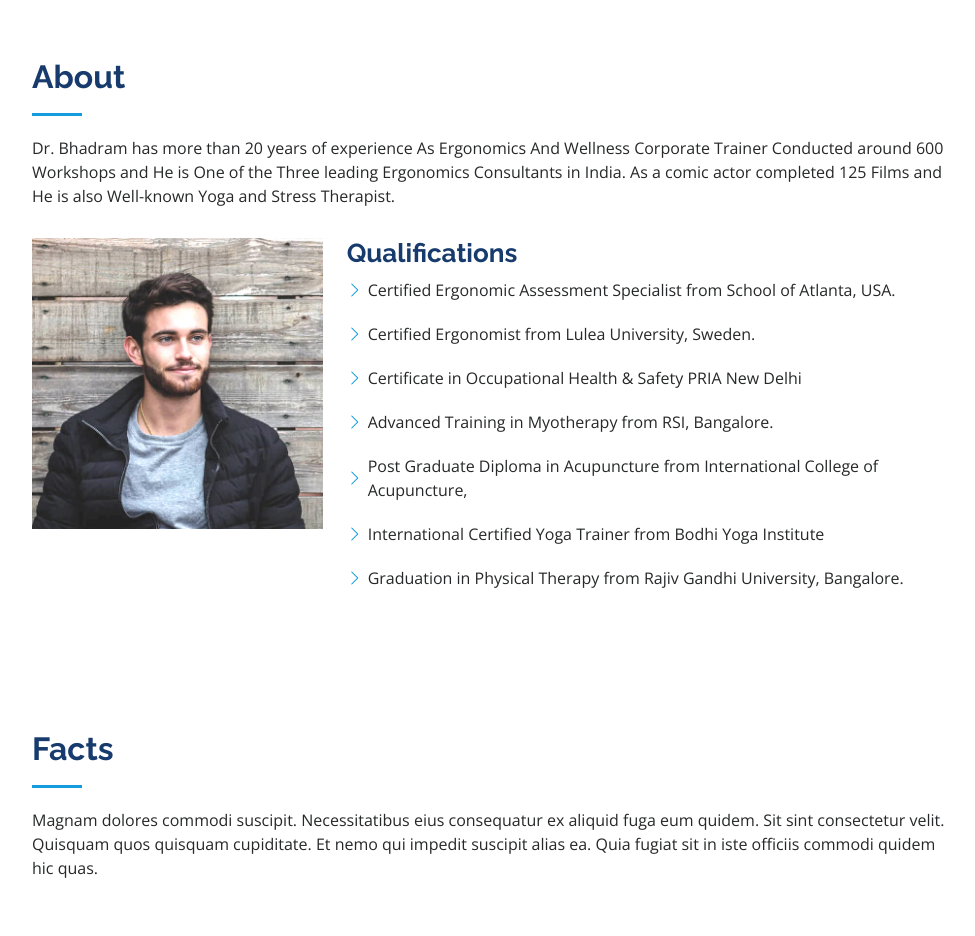
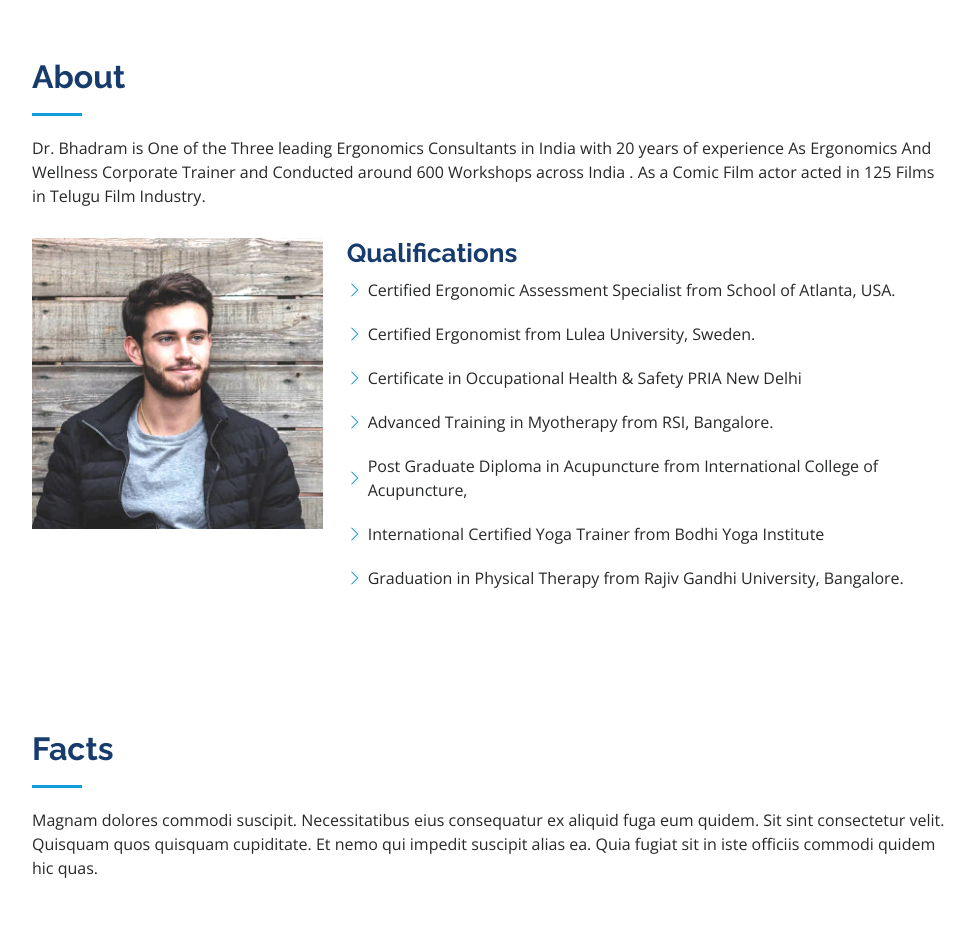
Before and after one commit to rajuskvt/DrBhadram, a website: page index.html in a window 1280 px wide. Shown: the part 802-1738 px from the top of the page, without its empty margins (298-1273 px from the left). Drawn offline with nearby package versions, Linux system fonts and the light colour scheme.

Commit message:
Update index.html

```diff
--- a/index.html
+++ b/index.html
@@ -86,7 +86,9 @@
 
         <div class="section-title">
           <h2>About</h2>
-          <p>Dr. Bhadram has more than 20 years of experience As Ergonomics And Wellness Corporate Trainer Conducted around 600 Workshops and He is One of the Three leading Ergonomics Consultants in India. As a comic actor completed 125 Films and He is also Well-known Yoga and Stress Therapist.</p>
+          <p>Dr. Bhadram is One of the Three leading Ergonomics Consultants in India with 20 years of experience As
+Ergonomics And Wellness Corporate Trainer and Conducted around 600 Workshops across India . As a
+Comic Film actor acted in 125 Films in Telugu Film Industry.</p>
         </div>
 
         <div class="row">
```
